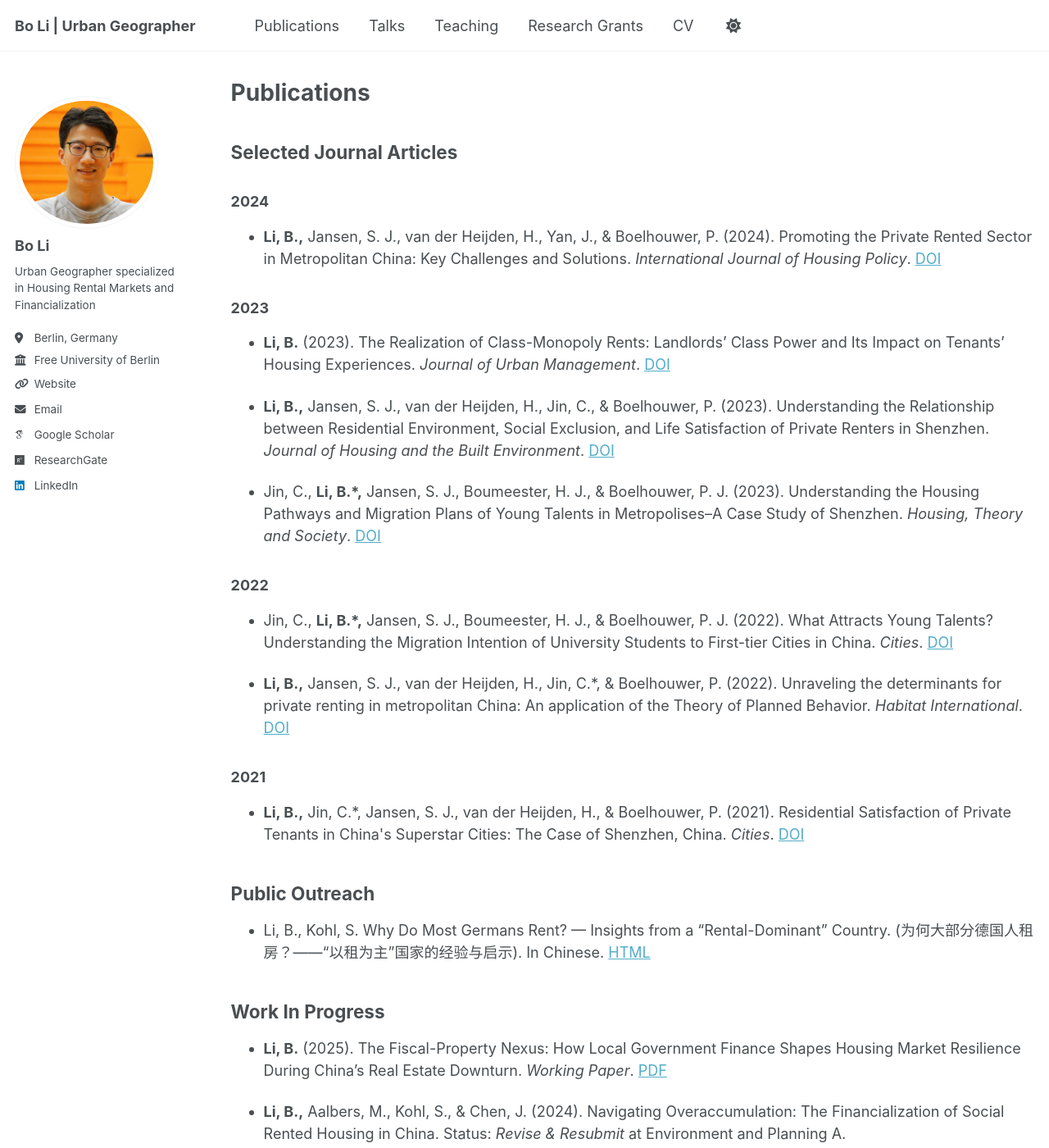
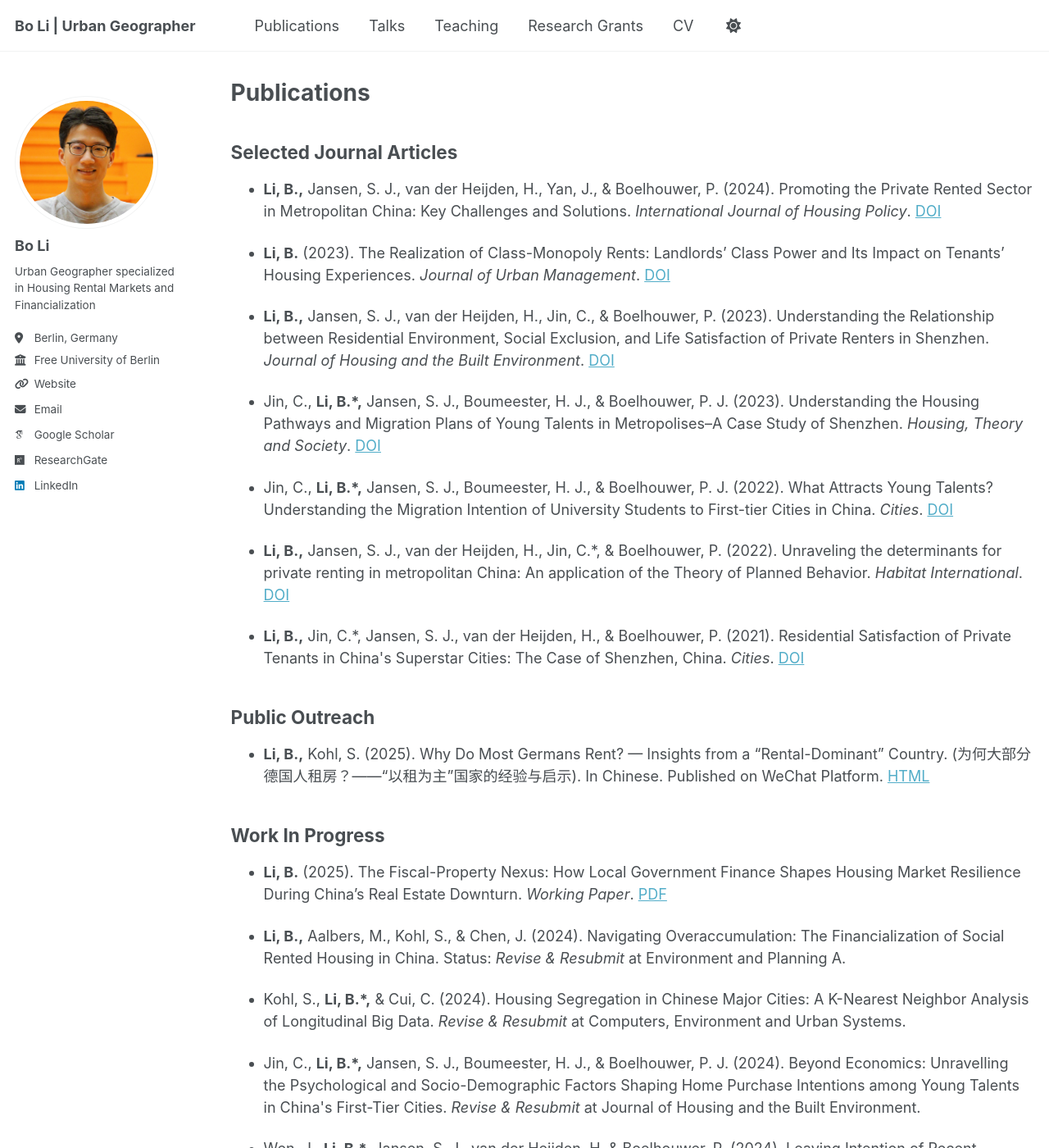
Before and after one commit to housingforall/housingforall.github.io, a Jekyll site: the page built from _pages/publications.md, in a window 1280 px wide and 1400 px high. Shown: the whole window at 82% size. Built offline with Jekyll 4.4.1, drawn with Linux system fonts in a browser that asks for light colours; some web fonts are replaced.

Commit message:
Update publications.md

```diff
--- a/_pages/publications.md
+++ b/_pages/publications.md
@@ -7,27 +7,23 @@ author_profile: true
 
 ## Selected Journal Articles
 
-### 2024
 * **Li, B.,** Jansen, S. J., van der Heijden, H., Yan, J., & Boelhouwer, P. (2024). Promoting the Private Rented Sector in Metropolitan China: Key Challenges and Solutions. *International Journal of Housing Policy*. [DOI](https://doi.org/10.1080/19491247.2024.2308735)
 
-### 2023
 * **Li, B.** (2023). The Realization of Class-Monopoly Rents: Landlords' Class Power and Its Impact on Tenants' Housing Experiences. *Journal of Urban Management*. [DOI](https://doi.org/10.1016/j.jum.2023.08.002)
 
 * **Li, B.,** Jansen, S. J., van der Heijden, H., Jin, C., & Boelhouwer, P. (2023). Understanding the Relationship between Residential Environment, Social Exclusion, and Life Satisfaction of Private Renters in Shenzhen. *Journal of Housing and the Built Environment*. [DOI](https://link.springer.com/article/10.1007/s10901-023-10049-7)
 
 * Jin, C., **Li, B.\*,** Jansen, S. J., Boumeester, H. J., & Boelhouwer, P. J. (2023). Understanding the Housing Pathways and Migration Plans of Young Talents in Metropolises--A Case Study of Shenzhen. *Housing, Theory and Society*. [DOI](https://doi.org/10.1080/14036096.2023.2200784)
 
-### 2022
 * Jin, C., **Li, B.\*,** Jansen, S. J., Boumeester, H. J., & Boelhouwer, P. J. (2022). What Attracts Young Talents? Understanding the Migration Intention of University Students to First-tier Cities in China. *Cities*. [DOI](https://doi.org/10.1016/j.cities.2022.103802)
 
 * **Li, B.,** Jansen, S. J., van der Heijden, H., Jin, C.\*, & Boelhouwer, P. (2022). Unraveling the determinants for private renting in metropolitan China: An application of the Theory of Planned Behavior. *Habitat International*. [DOI](https://doi.org/10.1016/j.habitatint.2022.102640)
 
-### 2021
 * **Li, B.,** Jin, C.\*, Jansen, S. J., van der Heijden, H., & Boelhouwer, P. (2021). Residential Satisfaction of Private Tenants in China\'s Superstar Cities: The Case of Shenzhen, China. *Cities*. [DOI](https://doi.org/10.1016/j.cities.2021.103355)
 
 ## Public Outreach
 
-* Li, B., Kohl, S. Why Do Most Germans Rent? — Insights from a "Rental-Dominant" Country. (为何大部分德国人租房？——“以租为主”国家的经验与启示). In Chinese. [HTML](https://housingforall.github.io/files/公众号文章.html)
+* **Li, B.,** Kohl, S. (2025). Why Do Most Germans Rent? — Insights from a "Rental-Dominant" Country. (为何大部分德国人租房？——“以租为主”国家的经验与启示). In Chinese. Published on WeChat Platform. [HTML](https://housingforall.github.io/files/公众号文章.html)
 
 ## Work In Progress
 
```
